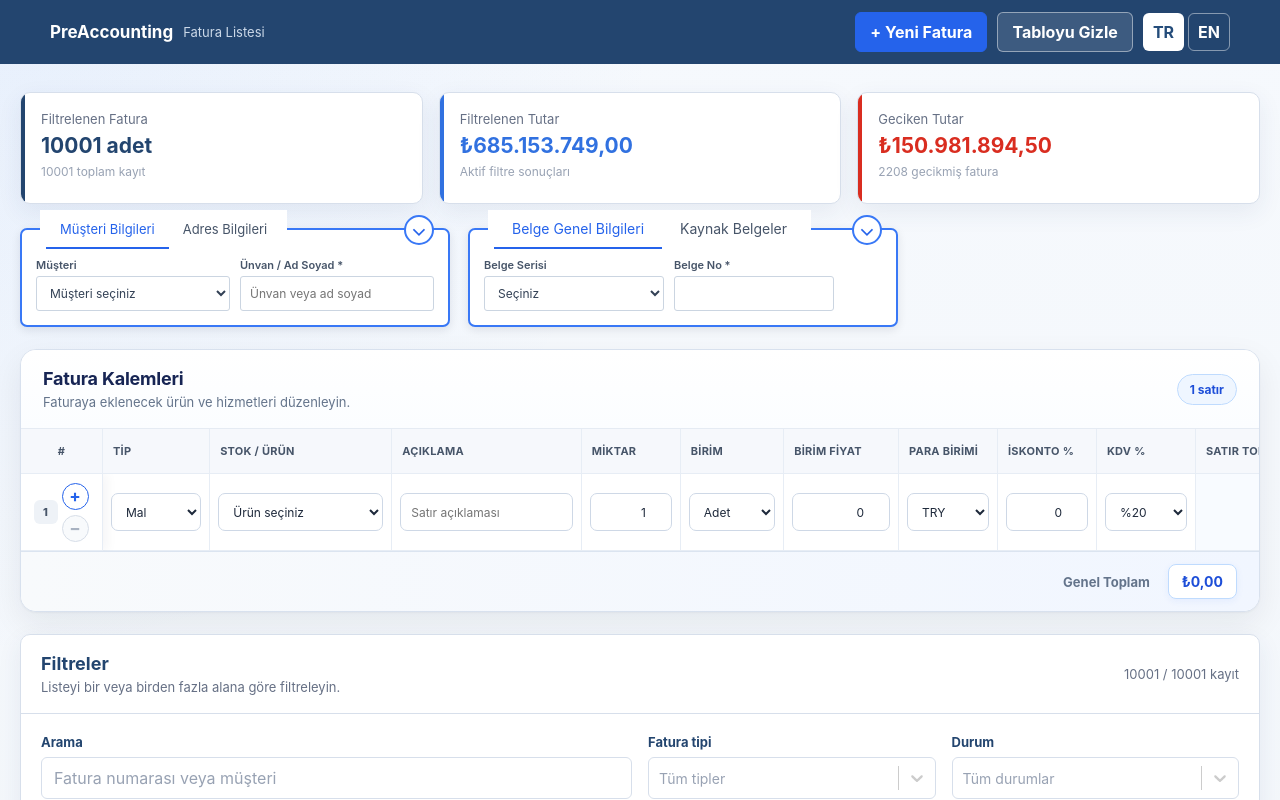
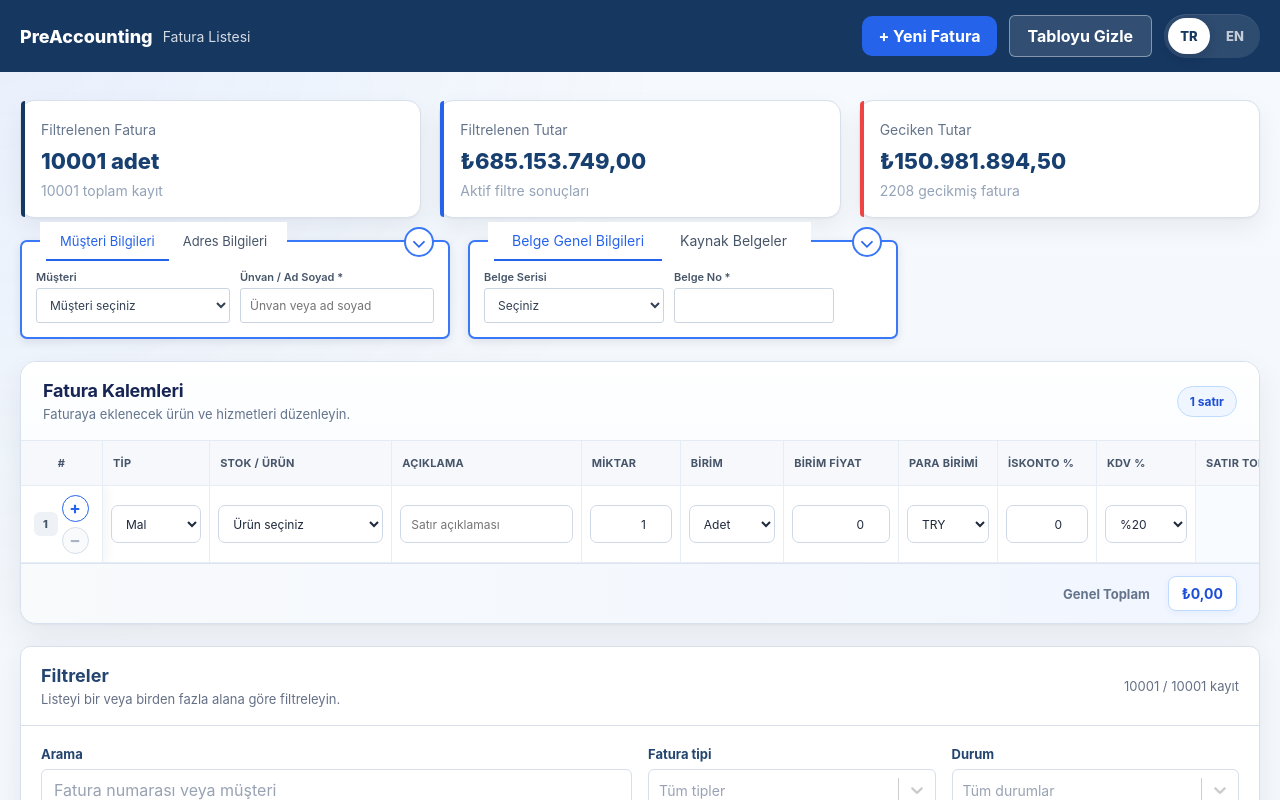
Before and after one commit to Semih0675/Fatura-Liste-Ekrani, a React (Vite) app: page / in a window 1280 px wide. Shown: the top 800 px of the page. Built offline with nearby package versions, Linux system fonts and the light colour scheme; data requests are answered from the project's data file.

Commit message:
feat: add expandable document and customer panels

```diff
--- a/src/components/Header.module.scss
+++ b/src/components/Header.module.scss
@@ -1,17 +1,16 @@
 @use '../styles/variables' as variables;
 
 .header {
-  color: variables.$color-surface;
-  background: variables.$color-primary-900;
+  background: #163760;
 }
 
 .content {
   display: flex;
   align-items: center;
   justify-content: space-between;
-  width: min(variables.$container-width, calc(100% - 40px));
-  min-height: 64px;
+  width: min(1440px, calc(100% - 40px));
   margin: 0 auto;
+  padding: 14px 0;
 }
 
 .brand {
@@ -20,12 +19,14 @@
   gap: 10px;
 
   strong {
-    font-size: 17px;
+    color: #ffffff;
+    font-size: 18px;
+    font-weight: 800;
   }
 
   span {
-    color: #cbd8e8;
-    font-size: 13px;
+    color: rgb(255 255 255 / 82%);
+    font-size: 14px;
   }
 }
 
@@ -82,55 +83,75 @@
 .actions {
   display: flex;
   align-items: center;
-  gap: 10px;
+  gap: 12px;
 }
 
-.newInvoiceButton,
-.toggleButton {
-  padding: 9px 14px;
-  border: 1px solid rgb(255 255 255 / 45%);
-  border-radius: 6px;
+.newInvoiceButton {
+  height: 40px;
+  padding: 0 16px;
+  border: 0;
+  border-radius: 10px;
   color: #ffffff;
-  background: rgb(255 255 255 / 12%);
+  background: #2563eb;
   font-weight: 700;
   cursor: pointer;
+  transition:
+    transform 0.18s ease,
+    background-color 0.18s ease,
+    box-shadow 0.18s ease;
 
   &:hover:not(:disabled) {
-    background: rgb(255 255 255 / 22%);
+    background: #1d4ed8;
+    box-shadow: 0 8px 18px rgb(37 99 235 / 25%);
+    transform: translateY(-1px);
   }
 
   &:disabled {
+    opacity: 0.55;
     cursor: not-allowed;
-    opacity: 0.55;
   }
 }
 
-.newInvoiceButton {
-  background: #2563eb;
-  border-color: #2563eb;
-}
-
 .languageSwitcher {
-  display: flex;
+  display: inline-flex;
+  align-items: center;
   gap: 4px;
+  padding: 4px;
+  border-radius: 999px;
+  background: rgb(255 255 255 / 10%);
+  box-shadow: inset 0 1px 0 rgb(255 255 255 / 8%);
 }
 
 .languageButton,
 .activeLanguageButton {
-  min-width: 38px;
-  padding: 8px 9px;
-  border: 1px solid rgb(255 255 255 / 45%);
-  border-radius: 6px;
-  font-weight: 700;
+  min-width: 42px;
+  height: 36px;
+  padding: 0 12px;
+  border: 0;
+  border-radius: 999px;
+  font-size: 13px;
+  font-weight: 800;
   cursor: pointer;
+  transition:
+    transform 0.18s ease,
+    background-color 0.18s ease,
+    color 0.18s ease,
+    box-shadow 0.18s ease;
 }
 
 .languageButton {
-  color: #ffffff;
+  color: rgb(255 255 255 / 72%);
   background: transparent;
+
+  &:hover {
+    color: #ffffff;
+    background: rgb(255 255 255 / 10%);
+    transform: translateY(-1px);
+  }
 }
 
 .activeLanguageButton {
-  color: #244c7a;
+  color: #163760;
   background: #ffffff;
+  box-shadow: 0 4px 12px rgb(15 23 42 / 14%);
 }
--- a/src/components/SummaryCards.module.scss
+++ b/src/components/SummaryCards.module.scss
@@ -3,79 +3,76 @@
 .grid {
   display: grid;
   grid-template-columns: repeat(3, minmax(0, 1fr));
-  gap: 16px;
-  margin-bottom: 24px;
+  gap: 18px;
 }
 
 .card {
-  display: flex;
   position: relative;
-  flex-direction: column;
-  gap: 5px;
-  overflow: hidden;
-  min-height: 112px;
-  padding: 18px 20px;
-  border: 1px solid variables.$color-border;
-  border-radius: variables.$radius-medium;
-  background: variables.$color-surface;
-  box-shadow: variables.$shadow-card;
+  padding: 20px 20px 18px;
+  border: 1px solid #d7e0eb;
+  border-radius: 14px;
+  background: #ffffff;
+  box-shadow:
+    0 1px 2px rgb(15 23 42 / 4%),
+    0 10px 24px rgb(15 23 42 / 6%);
+  transition:
+    transform 0.22s ease,
+    box-shadow 0.22s ease,
+    border-color 0.22s ease;
+
+  &:hover {
+    transform: translateY(-6px);
+    box-shadow:
+      0 10px 22px rgb(15 23 42 / 8%),
+      0 18px 36px rgb(15 23 42 / 10%);
+  }
 
   &::before {
+    content: '';
     position: absolute;
     top: 0;
     bottom: 0;
     left: 0;
     width: 4px;
-    content: '';
-  }
-
-  &.primary {
-    &::before {
-      background: variables.$color-primary-900;
-    }
-
-    .value {
-      color: variables.$color-primary-900;
-    }
-  }
-
-  &.info {
-    &::before {
-      background: variables.$color-primary-600;
-    }
-
-    .value {
-      color: variables.$color-primary-600;
-    }
-  }
-
-  &.danger {
-    &::before {
-      background: variables.$color-danger;
-    }
-
-    .value {
-      color: variables.$color-danger;
-    }
+    border-radius: 14px 0 0 14px;
   }
 }
 
+.primary::before {
+  background: #163760;
+}
+
+.info::before {
+  background: #2563eb;
+}
+
+.danger::before {
+  background: #ef4444;
+}
+
 .label {
-  color: variables.$color-muted;
-  font-size: 13px;
+  display: block;
+  margin-bottom: 10px;
+  color: #64748b;
+  font-size: 14px;
 }
 
 .value {
-  font-size: 21px;
-  line-height: 1.3;
+  display: block;
+  margin-bottom: 8px;
+  color: #173f70;
+  font-size: 22px;
+  font-weight: 800;
+  line-height: 1.2;
 }
 
 .helper {
-  color: #98a2b3;
-  font-size: 12px;
+  display: block;
+  color: #94a3b8;
+  font-size: 14px;
 }
 
-@media (max-width: 760px) {
+@media (max-width: 900px) {
   .grid {
     grid-template-columns: 1fr;
   }
```
